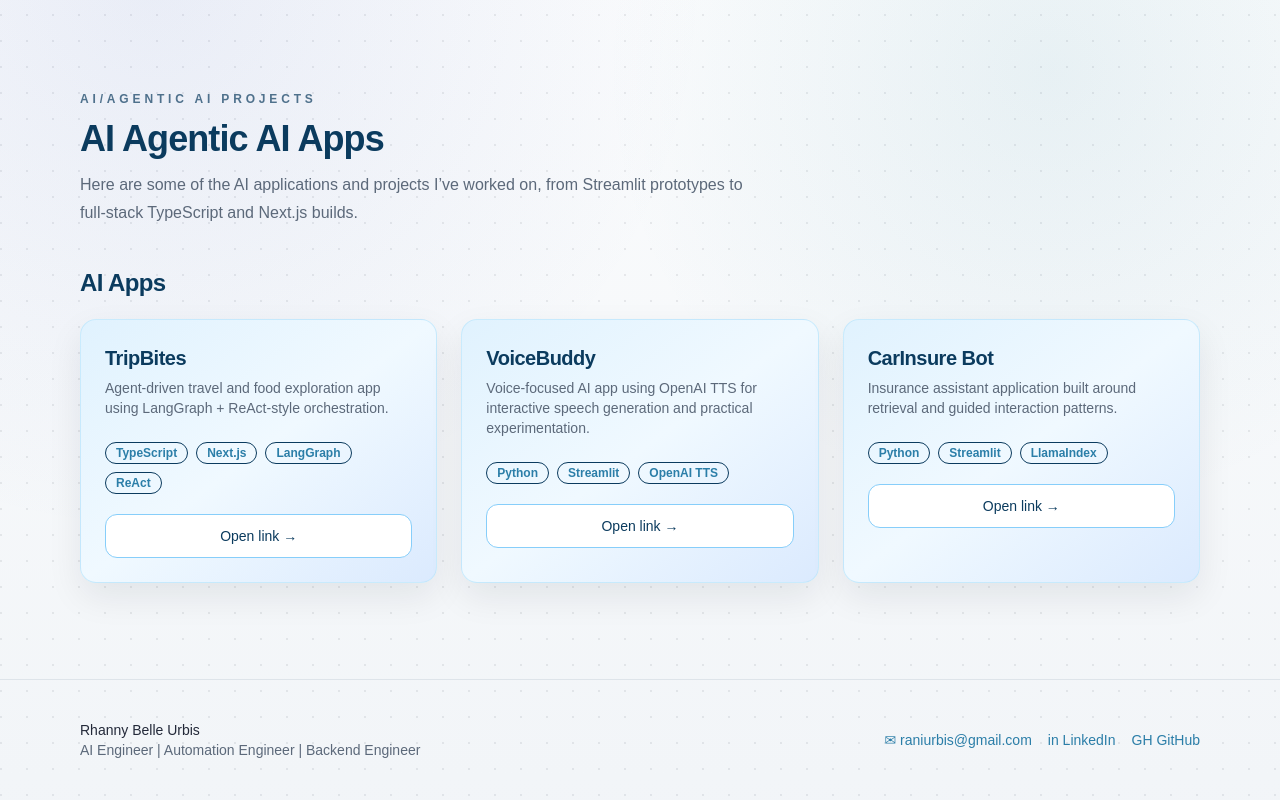
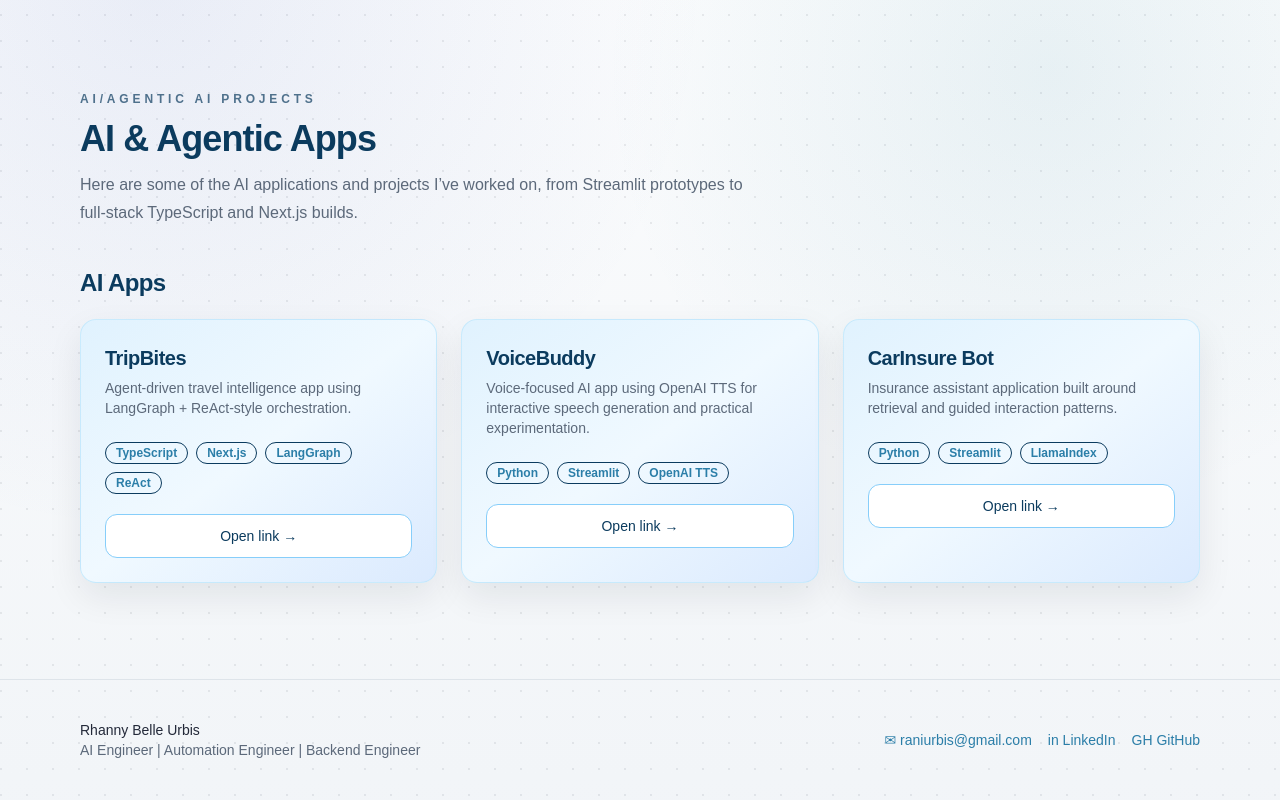
Before and after one commit to rnx2024/rhannybelleurbis, an Astro site: page /ai-agentic-ai-projects in a window 1280 px wide. Shown: the part 90-890 px from the top of the page. Built offline with nearby package versions, Linux system fonts and the light colour scheme; Astro itself is replaced by a stand-in of ours.

Commit message:
fix-labels #2

```diff
--- a/data/site.ts
+++ b/data/site.ts
@@ -15,7 +15,7 @@ export const projectCategories = [
     items: [
       {
         name: "TripBites",
-        summary: "Agent-driven travel and food exploration app using LangGraph + ReAct-style orchestration.",
+        summary: "Agent-driven travel intelligence app using LangGraph + ReAct-style orchestration.",
         stack: ["TypeScript", "Next.js", "LangGraph", "ReAct"],
         href: "https://news-weather-agent-frontend.vercel.app",
       },
--- a/src/pages/ai-agentic-ai-projects.astro
+++ b/src/pages/ai-agentic-ai-projects.astro
@@ -6,4 +6,4 @@ import Badge from "../components/Badge.astro";
 import Button from "../components/Button.astro";
 import { projectCategories } from "../../data/site";
 ---
-<Layout><main class="mx-auto max-w-6xl px-4 py-16 md:py-24"><SectionHeading eyebrow="AI/Agentic AI Projects" title="AI Agentic AI Apps" description="Here are some of the AI applications and projects I’ve worked on, from Streamlit prototypes to full-stack TypeScript and Next.js builds." /><div class="mt-10 space-y-12">{projectCategories.map((category) => <section class="space-y-5"><h2 class="font-display text-2xl font-semibold tracking-tight text-[#0B3B5E]">{category.title}</h2><div class="grid gap-6 md:grid-cols-2 xl:grid-cols-3">{category.items.map((project) => <Card title={project.name} description={project.summary}><div class="flex flex-wrap gap-2">{project.stack.map((item) => <Badge>{item}</Badge>)}</div><Button href={project.href} variant="outline" class="mt-5 w-full">Open link →</Button></Card>)}</div></section>)}</div></main></Layout>
+<Layout><main class="mx-auto max-w-6xl px-4 py-16 md:py-24"><SectionHeading eyebrow="AI/Agentic AI Projects" title="AI &amp; Agentic Apps" description="Here are some of the AI applications and projects I’ve worked on, from Streamlit prototypes to full-stack TypeScript and Next.js builds." /><div class="mt-10 space-y-12">{projectCategories.map((category) => <section class="space-y-5"><h2 class="font-display text-2xl font-semibold tracking-tight text-[#0B3B5E]">{category.title}</h2><div class="grid gap-6 md:grid-cols-2 xl:grid-cols-3">{category.items.map((project) => <Card title={project.name} description={project.summary}><div class="flex flex-wrap gap-2">{project.stack.map((item) => <Badge>{item}</Badge>)}</div><Button href={project.href} variant="outline" class="mt-5 w-full">Open link →</Button></Card>)}</div></section>)}</div></main></Layout>
```
